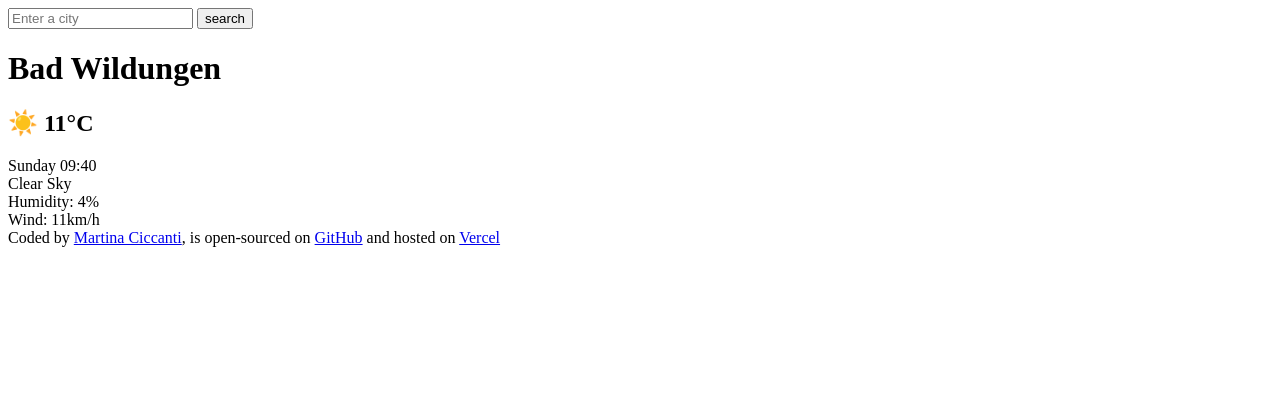
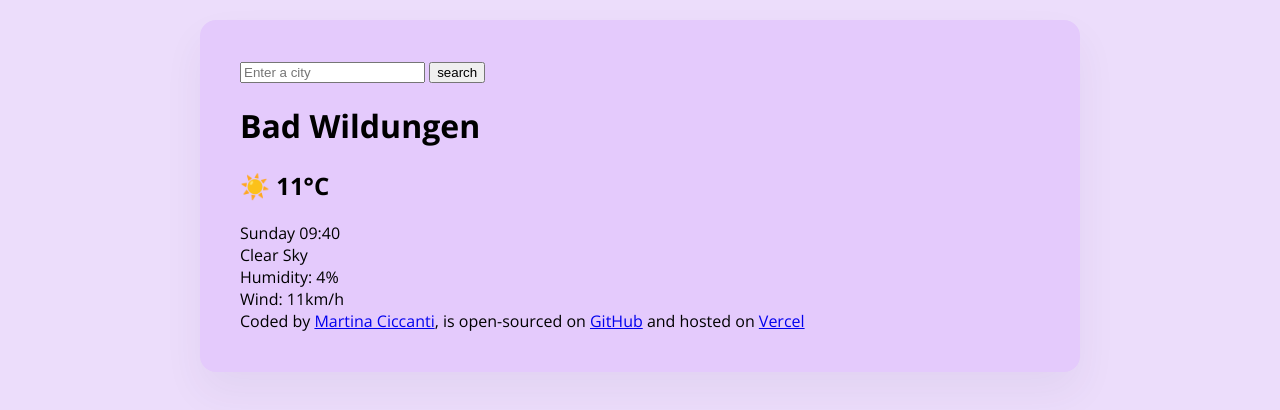
Before and after one commit to martina1388/MyWeatherApp, a plain HTML site: page index.html in a window 1280 px wide. Drawn offline with nearby package versions, Linux system fonts and the light colour scheme.

Commit message:
Added basic style.css file. Styled the main container and added a custom font

```diff
--- a/index.html
+++ b/index.html
@@ -4,10 +4,17 @@
 <head>
     <meta charset="UTF-8">
     <meta name="viewport" content="width=device-width, initial-scale=1.0">
+    <link rel="stylesheet" href="src/style.css">
+    <link rel="preconnect" href="https://fonts.googleapis.com">
+    <link rel="preconnect" href="https://fonts.gstatic.com" crossorigin>
+    <link
+        href="https://fonts.googleapis.com/css2?family=Open+Sans:ital,wght@0,300;0,400;0,500;0,600;0,700;0,800;1,300;1,400;1,500;1,600;1,700;1,800&display=swap"
+        rel="stylesheet">
     <title>Weather App</title>
 </head>
 
 <body>
+    <div class=weather-app>
         <header>
             <form>
                 <input type="search" placeholder="Enter a city" required>
@@ -30,6 +37,7 @@
                 href="https://github.com/martina1388/MyWeatherApp" target="_blank">GitHub</a>
             and hosted on <a href="https://my-weather-app-mc.vercel.app/" target="_blank">Vercel</a>
         </footer>
+    </div>
 </body>
 
 </html>
--- /dev/null
+++ b/src/style.css
@@ -0,0 +1,13 @@
+body {
+    background-color: #ecddfb;
+    font-family: 'Open Sans', sans-serif;
+}
+
+.weather-app {
+    background-color: #e4cafc;
+    max-width: 800px;
+    margin: 20px auto;
+    padding: 40px;
+    border-radius: 16px;
+    box-shadow: 0 20px 40px rgba(65, 50, 100, 0.06);
+}
```
Lines whose indentation alone changed are shown as unchanged.
